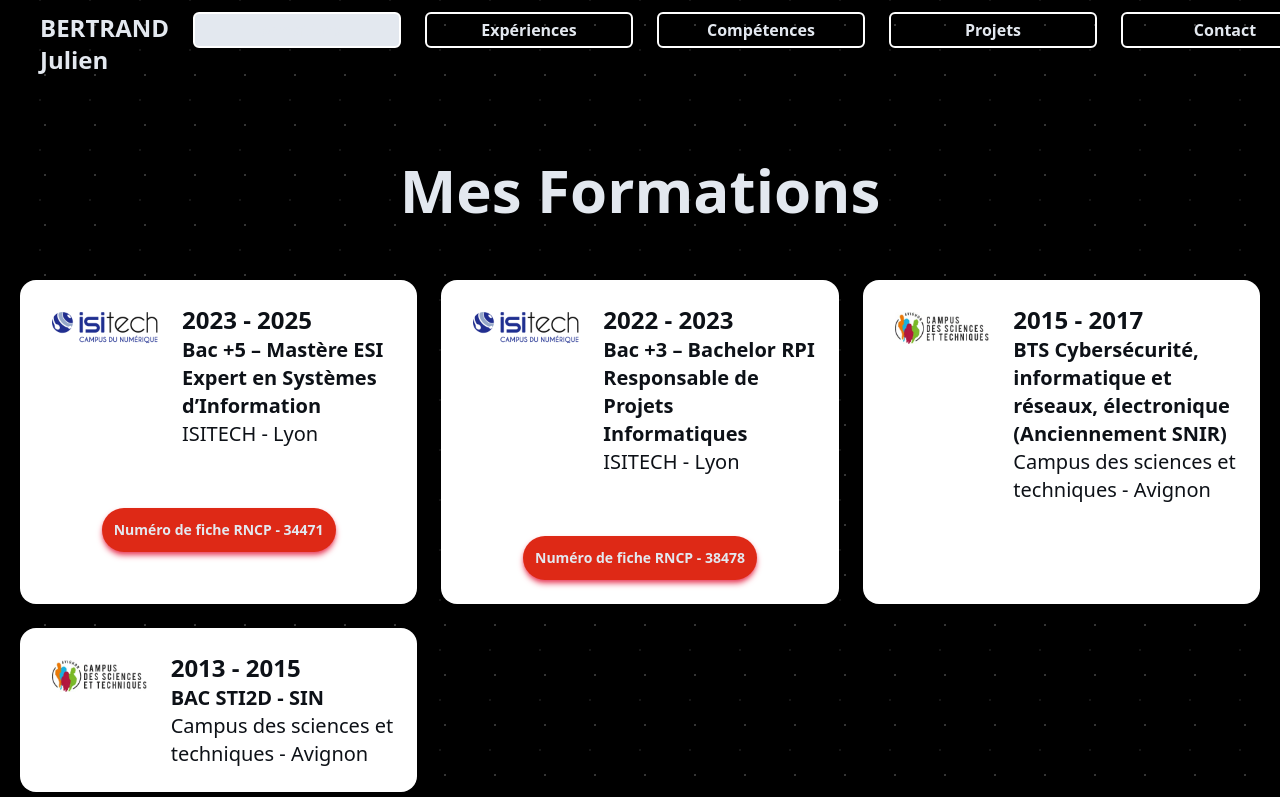
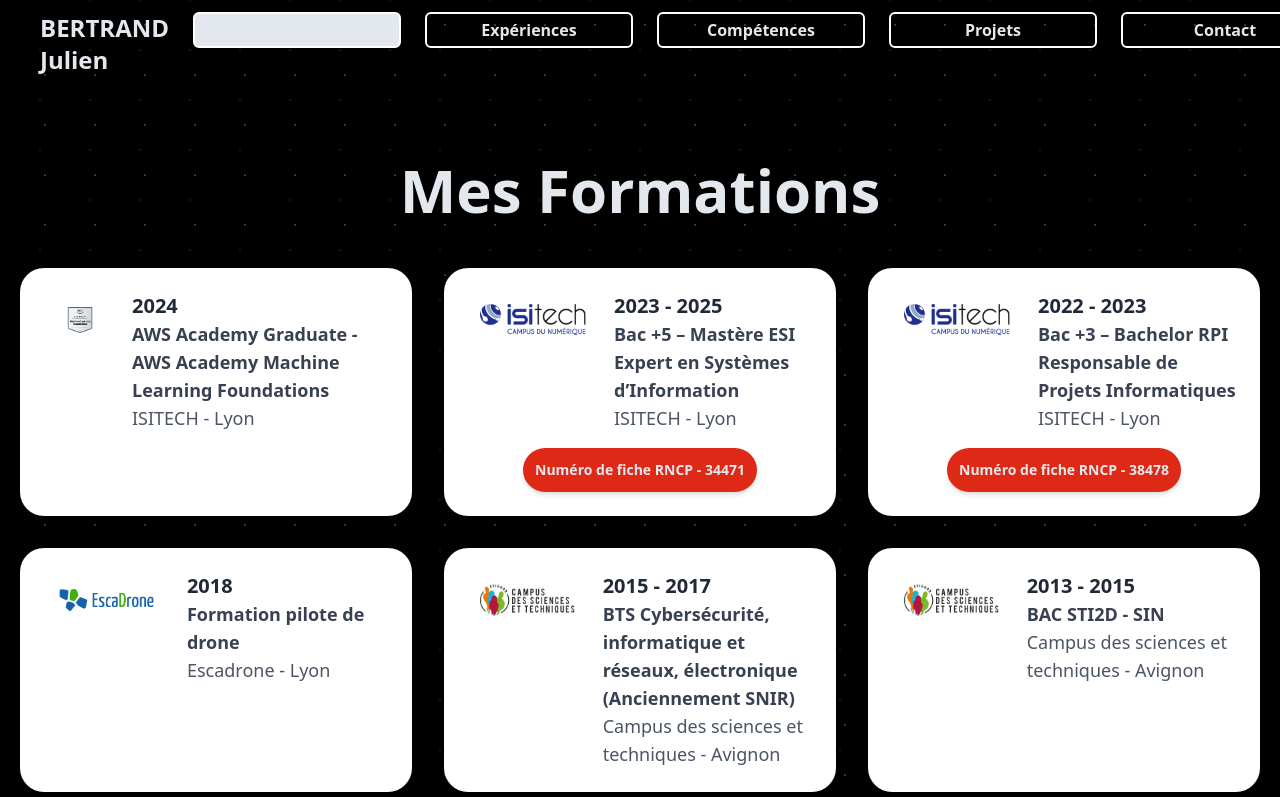
Before and after one commit to Flunshield/CV, a React (Vite) app: page /formations in a window 1280 px wide. Shown: the top 797 px of the page. Built offline with nearby package versions, Linux system fonts and the light colour scheme.

Commit message:
fix: correctifs divers

```diff
--- a/index.html
+++ b/index.html
@@ -27,7 +27,7 @@
     <link rel="preconnect" href="https://fonts.gstatic.com" crossorigin>
 
     <!-- Stylesheets -->
-    <link href="/styles/main.css" rel="stylesheet">
+    <link href="/src/index.css" rel="stylesheet">
 </head>
 <body>
     <div id="root"></div>
--- a/src/constante.ts
+++ b/src/constante.ts
@@ -5,7 +5,9 @@ import logoSoprasteria from "./assets/soprasteria_logo.jpeg";
 import logoSteamulo from "./assets/steamulo_lyon_logo.jpeg";
 import logoAfdTech from "./assets/afd_technologies_logo.jpeg";
 import logoSyscom from "./assets/LOGO SYSCOM.png";
-import {bacOnClick, btsOnClick, licenceOnClick, mastereOnClick} from "./helper.tsx";
+import logoEscadrone from "./assets/logo-escadrone.png";
+import awsLogo from "./assets/aws-logo.png";
+import {awsOnClick, bacOnClick, btsOnClick, droneOnClick, licenceOnClick, mastereOnClick} from "./helper.tsx";
 
 export const FORMATION_URL = "/formations";
 export const PROJECTS_URL = "/projects";
@@ -22,7 +24,8 @@ export const MASTERE_URL = "https://www.ecole-isitech.com/formations/mastere-esi
 export const LICENCE_URL = "https://www.ecole-isitech.com/formations/bachelor-rpi/"
 export const BTS_URL = "https://www.campus-avignon.fr/bts-systeme-electronique/"
 export const BAC_URL = "https://www.campus-avignon.fr/baccalaureat-sciences-et-technologies-de-l-industrie-et-du-developpement-durable/"
-
+export const DRONE_URL = "https://escadrone.com/"
+export const AWS_ML_FUNDATION_URL ="https://www.credly.com/badges/a054a1c1-1f92-4d6e-9ce9-22c1d7a2cc61/linked_in_profile"
 // COMPETENCE
 export const TAB_SOFT_SKILS = [
     {
@@ -82,7 +85,17 @@ export const TAB_HARD_SKILS = [
 // FORMATION
 export const FORMATIONS = [
     {
-        id: 1,
+        id: 6,
+        logo: awsLogo,
+        date: "2024",
+        location:"Lyon",
+        title: "AWS Academy Graduate - AWS Academy Machine Learning Foundations",
+        etablissement: "ISITECH",
+        onClick: awsOnClick,
+        RNCP: false
+    },
+    {
+        id: 5,
         logo: logoIsitech,
         date: "2023 - 2025",
         location:"Lyon",
@@ -94,7 +107,7 @@ export const FORMATIONS = [
         RNCPCode: "34471",
     },
     {
-        id: 2,
+        id: 4,
         logo: logoIsitech,
         date: "2022 - 2023",
         location:"Lyon",
@@ -107,6 +120,16 @@ export const FORMATIONS = [
     },
     {
         id: 3,
+        logo:logoEscadrone,
+        date: "2018",
+        location:"Lyon",
+        title: "Formation pilote de drone",
+        etablissement: "Escadrone",
+        onClick: droneOnClick,
+        RNCP: false
+    },
+    {
+        id: 2,
         logo: logoLycee,
         date: "2015 - 2017",
         location:"Avignon",
@@ -116,7 +139,7 @@ export const FORMATIONS = [
         RNCP: false
     },
     {
-        id: 4,
+        id: 1,
         logo: logoLycee,
         date: "2013 - 2015",
         location:"Avignon",
@@ -128,7 +151,6 @@ export const FORMATIONS = [
 ];
 
 // EXPERIENCES
-
 export const EXPERIENCES = [
     {
         id: 1,
@@ -213,7 +235,7 @@ export const PROJETS = [
         description: "Cette APi est le backend de CodeArena",
         technologies: ["NestJs", "Tailwind CSS", "TypeScript", "Dockers", "javascript", "prisma"],
         githubLink: "https://github.com/Flunshield/CodeArena-Backend",
-        demoLink: ""
+        demoLink: "https://codearena.jbertrand.fr/"
     },
     {
         id: 11,
@@ -222,7 +244,7 @@ export const PROJETS = [
         description: "Cette API permet de tester du code (uniquement JavaScript pour le moment).",
         technologies: ["NestJs", "Tailwind CSS", "TypeScript", "Dockers", "javascript"],
         githubLink: "https://github.com/Flunshield/CodeArena-ApiTesting",
-        demoLink: ""
+        demoLink: "https://codearena.jbertrand.fr/"
     },
     {
         id: 10,
--- a/src/helper.tsx
+++ b/src/helper.tsx
@@ -1,4 +1,4 @@
-import {BAC_URL, BTS_URL, LICENCE_URL, MASTERE_URL} from "./constante.ts";
+import {AWS_ML_FUNDATION_URL, BAC_URL, BTS_URL, DRONE_URL, LICENCE_URL, MASTERE_URL} from "./constante.ts";
 
 export function mastereOnClick() {
     window.open(MASTERE_URL, "_blank");
@@ -15,3 +15,10 @@ export function btsOnClick() {
 export function bacOnClick() {
     window.open(BAC_URL, "_blank");
 }
+
+export function droneOnClick() {
+    window.open(DRONE_URL, "_blank");
+}
+export function awsOnClick() {
+    window.open(AWS_ML_FUNDATION_URL, "_blank");
+}
--- a/src/page/ConditionsGenerales.tsx
+++ b/src/page/ConditionsGenerales.tsx
@@ -4,7 +4,7 @@ import React from 'react';
 const ConditionsGenerales: React.FC = () => {
     return (
         <Layout>
-        <div className="m-16 p-6 max-w-3xl mx-auto shadow-lg rounded-lg text-white">
+        <div className="m-16 p-6 max-w-3xl mx-auto shadow-lg rounded-lg text-white text-justify">
             <h1 className="text-3xl font-bold mb-6 text-center">Conditions Générales</h1>
             <p className="mb-4">
                 Bienvenue sur jbertrand.fr ! Ces conditions générales décrivent les règles et règlements pour l'utilisation de notre site web.
--- a/src/page/Formation.tsx
+++ b/src/page/Formation.tsx
@@ -27,35 +27,35 @@ const Formation = () => {
 
     return (
         <Layout>
-            <div className={clsx(isMobile ? "" : "mt-40", "flex flex-col items-center")}>
-                <h1 className="text-6xl mb-10 font-extrabold text-secondary">Mes Formations</h1>
-                <ul className="grid grid-cols-1 md:grid-cols-2 lg:grid-cols-3 gap-6 m-5">
+            <div className={clsx(isMobile ? "mt-20 mb-20" : "mt-40 mb-20", "flex flex-col items-center")}>
+                <h1 className="text-6xl mb-12 font-extrabold text-secondary">Mes Formations</h1>
+                <ul className="grid grid-cols-1 md:grid-cols-2 lg:grid-cols-3 gap-8 px-5">
                     {FORMATIONS.map((experience: FormationProps) => (
                         <li
                             key={experience.id}
-                            className="flex flex-col items-center cursor-pointer p-6 rounded-2xl transition duration-300 bg-white transform hover:scale-105 shadow-md"
+                            className="flex flex-col items-center cursor-pointer p-6 rounded-3xl transition-all duration-300 bg-white transform hover:scale-105 shadow-lg hover:shadow-2xl"
                             onClick={experience.onClick}
                         >
-                            <div className="flex flex-col md:flex-row">
+                            <div className="flex flex-col md:flex-row w-full">
                                 <div className="flex w-full align-baseline">
                                     <img
                                         src={experience.logo}
                                         alt={`Logo de ${experience.title}`}
-                                        className="rounded-xl p-2 w-32 h-12 mr-4"
+                                        className="rounded-lg p-3 w-36 h-14 mr-4 object-contain"
                                     />
                                     <div className="flex flex-col justify-center">
-                                        <h2 className="text-2xl font-bold text-primary">{experience.date}</h2>
-                                        <p className="text-xl font-bold text-primary">{experience.title}</p>
-                                        <p className="text-xl text-primary">
+                                        <h2 className="text-xl font-bold text-gray-800">{experience.date}</h2>
+                                        <p className="text-lg font-bold text-gray-700">{experience.title}</p>
+                                        <p className="text-lg text-gray-600">
                                             {experience.etablissement} - {experience.location}
                                         </p>
                                     </div>
                                 </div>
                             </div>
                             {experience.RNCP && (
-                                <div className="mt-5 w-full flex justify-center">
+                                <div className="mt-4 w-full flex justify-center">
                                     <button
-                                        className="p-3 bg-error text-secondary font-bold text-sm text-center mt-10 rounded-full shadow-md shadow-red border-error"
+                                        className="p-3 bg-red-600 text-secondary font-bold text-sm text-center rounded-full shadow-md transition duration-300 bg-error"
                                         onClick={(e) => {
                                             e.preventDefault();
                                             goToRNCP(experience.RNCPCode || "");
```
Also changed, not shown: src/assets/aws-logo.png (added), src/assets/logo-escadrone.png (added).
